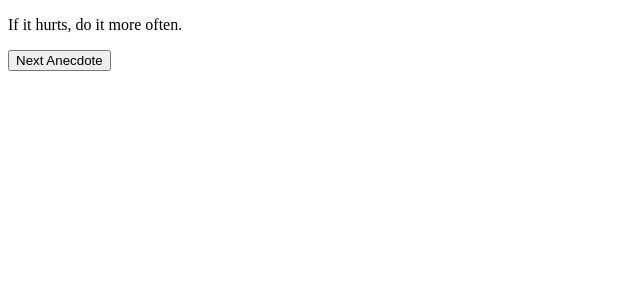
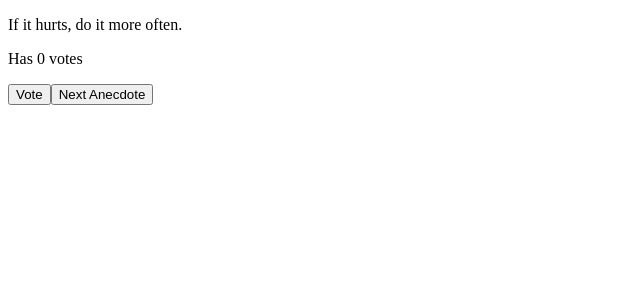
Before and after one commit to JohnBadri/fos-part1, a React (Vite) app: page / in a window 1280 px wide. Shown: the top 300 px of the page, without its empty margins (0-640 px from the left). Built offline with nearby package versions, Linux system fonts and the light colour scheme.

Commit message:
Completed Part 1 - Exercise 1.13

```diff
--- a/src/App.jsx
+++ b/src/App.jsx
@@ -1,32 +1,74 @@
 import { useState } from 'react';
 
-const RandomQuote = ({ onClick, quote }) => {
+const Button = ({ onClick, quote }) => {
   return <button onClick={onClick}>{quote}</button>;
 };
 
 const App = () => {
-  const anecdotes = [
-    'If it hurts, do it more often.',
-    'Adding manpower to a late software project makes it later!',
-    'The first 90 percent of the code accounts for the first 10 percent of the development time...The remaining 10 percent of the code accounts for the other 90 percent of the development time.',
-    'Any fool can write code that a computer can understand. Good programmers write code that humans can understand.',
-    'Premature optimization is the root of all evil.',
-    'Debugging is twice as hard as writing the code in the first place. Therefore, if you write the code as cleverly as possible, you are, by definition, not smart enough to debug it.',
-    'Programming without an extremely heavy use of console.log is same as if a doctor would refuse to use x-rays or blood tests when diagnosing patients.',
-    'The only way to go fast, is to go well.',
-  ];
+  const anecdotesObj = {
+    0: {
+      anecdote: 'If it hurts, do it more often.',
+      points: 0,
+    },
+    1: {
+      anecdote: 'Adding manpower to a late software project makes it later!',
+      points: 0,
+    },
+    2: {
+      anecdote:
+        'The first 90 percent of the code accounts for the first 10 percent of the development time...The remaining 10 percent of the code accounts for the other 90 percent of the development time.',
+      points: 0,
+    },
+    3: {
+      anecdote:
+        'Any fool can write code that a computer can understand. Good programmers write code that humans can understand.',
+      points: 0,
+    },
+    4: {
+      anecdote: 'Premature optimization is the root of all evil.',
+      points: 0,
+    },
+    5: {
+      anecdote:
+        'Debugging is twice as hard as writing the code in the first place. Therefore, if you write the code as cleverly as possible, you are, by definition, not smart enough to debug it.',
+      points: 0,
+    },
+    6: {
+      anecdote:
+        'Programming without an extremely heavy use of console.log is same as if a doctor would refuse to use x-rays or blood tests when diagnosing patients.',
+      points: 0,
+    },
+    7: {
+      anecdote: 'The only way to go fast, is to go well.',
+      points: 0,
+    },
+  };
 
+  const [anecdotes, setAnecdotes] = useState(anecdotesObj);
   const [selected, setSelected] = useState(0);
 
   const selectQuote = () => {
-    const randomNumber = Math.ceil(Math.random() * 7);
+    const randomNumber = Math.floor(
+      Math.random() * Object.keys(anecdotes).length
+    );
     setSelected(randomNumber);
   };
 
+  const voteForAnecdote = () => {
+    const updatedAnecdotes = { ...anecdotes };
+    updatedAnecdotes[selected].points += 1;
+    setAnecdotes(updatedAnecdotes);
+  };
+
+  const displayAnecdote = anecdotes[selected].anecdote;
+  const points = anecdotes[selected].points;
+
   return (
     <div>
-      <p>{anecdotes[selected]}</p>
-      <RandomQuote onClick={selectQuote} quote={'Next Anecdote'} />
+      <p>{displayAnecdote}</p>
+      <p>Has {points} votes</p>
+      <Button onClick={voteForAnecdote} quote={'Vote'} />
+      <Button onClick={selectQuote} quote={'Next Anecdote'} />
     </div>
   );
 };
```
